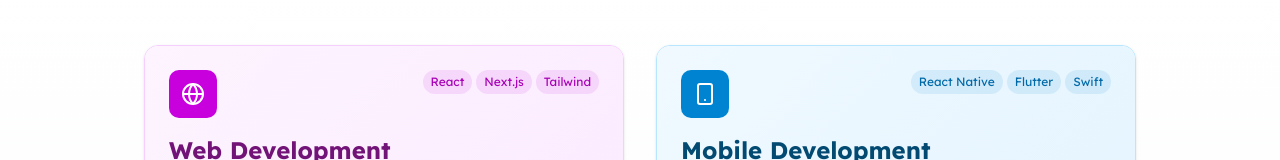
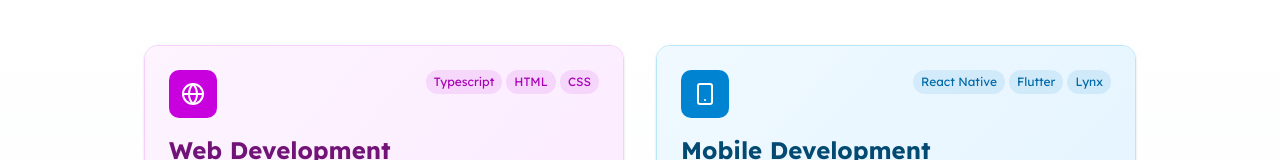
Before and after one commit to gawwe-id/oknum, a Next.js app: page / in a window 1280 px wide. Shown: the part 519-679 px from the top of the page. Built offline with nearby package versions, Linux system fonts and the light colour scheme; a web font is replaced by a local one.

Commit message:
add link

```diff
--- a/src/components/services.tsx
+++ b/src/components/services.tsx
@@ -15,6 +15,7 @@ import {
   LucideIcon,
 } from "lucide-react";
 import { Button } from "@/components/ui/button";
+import Link from "next/link";
 
 // Animation variants
 const sectionVariants = {
@@ -208,10 +209,12 @@ const ServiceCard: React.FC<ServiceCardProps> = ({
             whileHover={{ x: 5 }}
             transition={{ type: "spring", stiffness: 300 }}
           >
+            <Link href="/services">
               <Button className={`w-full ${styles.buttonBg} text-white`}>
                 <span>{ctaText}</span>
                 <ArrowRight className="w-4 h-4 ml-2" />
               </Button>
+            </Link>
           </motion.div>
         </div>
       </div>
@@ -229,7 +232,7 @@ const ServicesSection: React.FC = () => {
         "Kami membuat website dengan performa tinggi dan pengalaman pengguna yang intuitif untuk meningkatkan engagement dan konversi bisnis Anda.",
       icon: <Globe size={24} />,
       color: "teal",
-      technologies: ["React", "Next.js", "Tailwind"],
+      technologies: ["Typescript", "HTML", "CSS"],
       features: [
         {
           icon: LayoutDashboard,
@@ -249,7 +252,7 @@ const ServicesSection: React.FC = () => {
         "Kami membangun aplikasi mobile native dan cross-platform yang memberikan pengalaman pengguna luar biasa di semua perangkat.",
       icon: <Smartphone size={24} />,
       color: "blue",
-      technologies: ["React Native", "Flutter", "Swift"],
+      technologies: ["React Native", "Flutter", "Lynx"],
       features: [
         { icon: Code, text: "Solusi native & cross-platform" },
         { icon: Sparkles, text: "Desain UI/UX yang menarik" },
@@ -270,36 +273,6 @@ const ServicesSection: React.FC = () => {
       viewport={{ once: true, amount: 0.2 }}
     >
       <div className="container mx-auto max-w-5xl px-4">
-        {/* Section Header */}
-        {/* <div className="text-center mb-16">
-          <motion.span
-            className="inline-block px-3 py-1 bg-gray-100 text-gray-800 rounded-full text-sm font-medium mb-2"
-            initial={{ opacity: 0, scale: 0.8 }}
-            animate={{ opacity: 1, scale: 1 }}
-            transition={{ delay: 0.1 }}
-          >
-            Layanan Kami
-          </motion.span>
-          <motion.h2
-            className="text-3xl md:text-4xl font-bold mb-4"
-            initial={{ opacity: 0, y: 20 }}
-            animate={{ opacity: 1, y: 0 }}
-            transition={{ delay: 0.2 }}
-          >
-            Solusi Digital Profesional
-          </motion.h2>
-          <motion.p
-            className="text-gray-600 max-w-2xl mx-auto"
-            initial={{ opacity: 0 }}
-            animate={{ opacity: 1 }}
-            transition={{ delay: 0.3 }}
-          >
-            Kami menghadirkan aplikasi web dan mobile canggih yang disesuaikan
-            dengan kebutuhan bisnis Anda dengan fokus pada performa, keamanan,
-            dan pengalaman pengguna.
-          </motion.p>
-        </div> */}
-
         {/* Service Cards Grid */}
         <div className="grid grid-cols-1 md:grid-cols-2 gap-8">
           {services.map((service, index) => (
@@ -318,10 +291,12 @@ const ServicesSection: React.FC = () => {
           <p className="text-gray-600 mb-4">
             Butuh solusi khusus? Kami siap membantu.
           </p>
+          <Link href="/services">
             <Button variant="outline" className="border-gray-300 text-gray-700">
               Lihat Semua Layanan
               <ArrowRight className="w-4 h-4 ml-2" />
             </Button>
+          </Link>
         </motion.div>
       </div>
     </motion.section>
```
Lines whose indentation alone changed are shown as unchanged.
